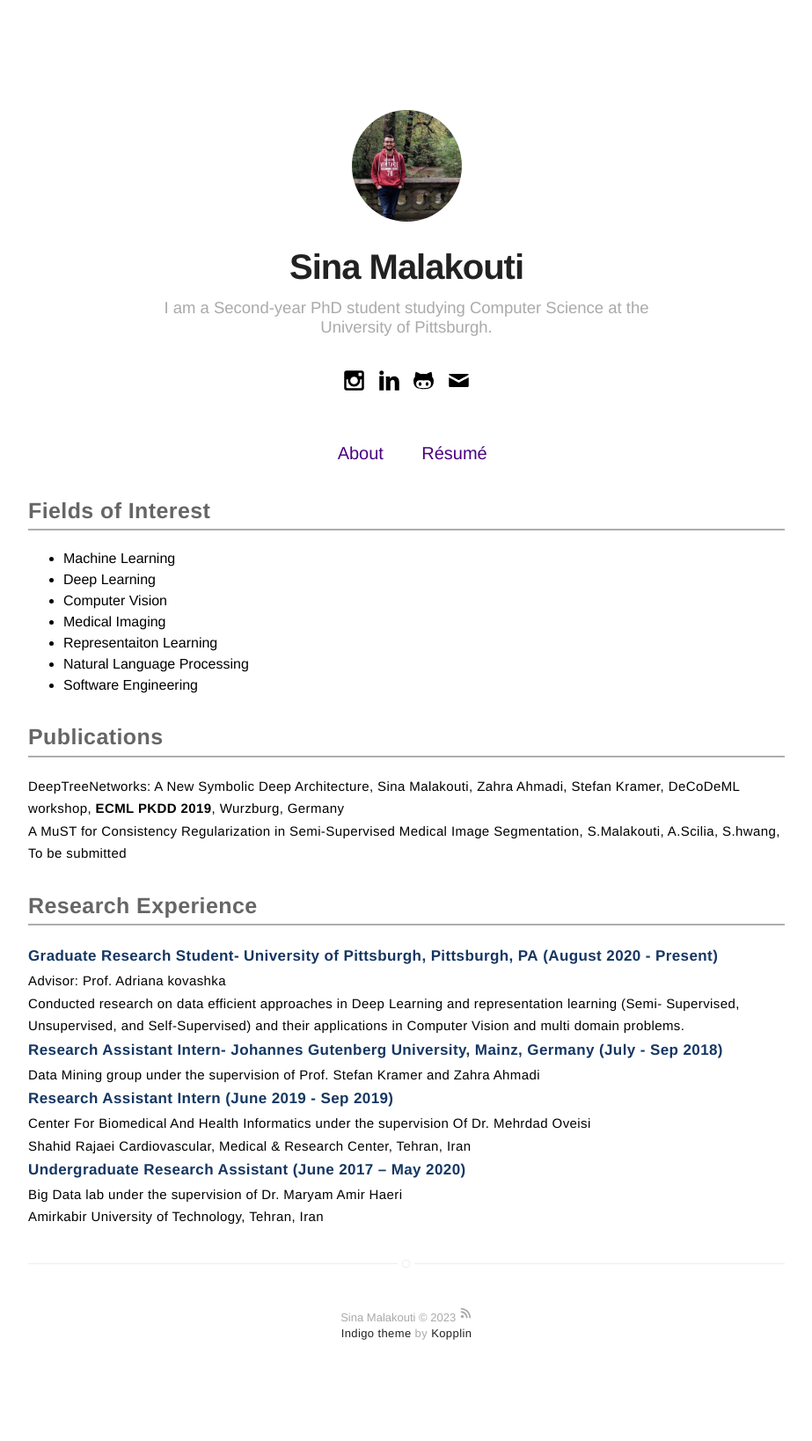
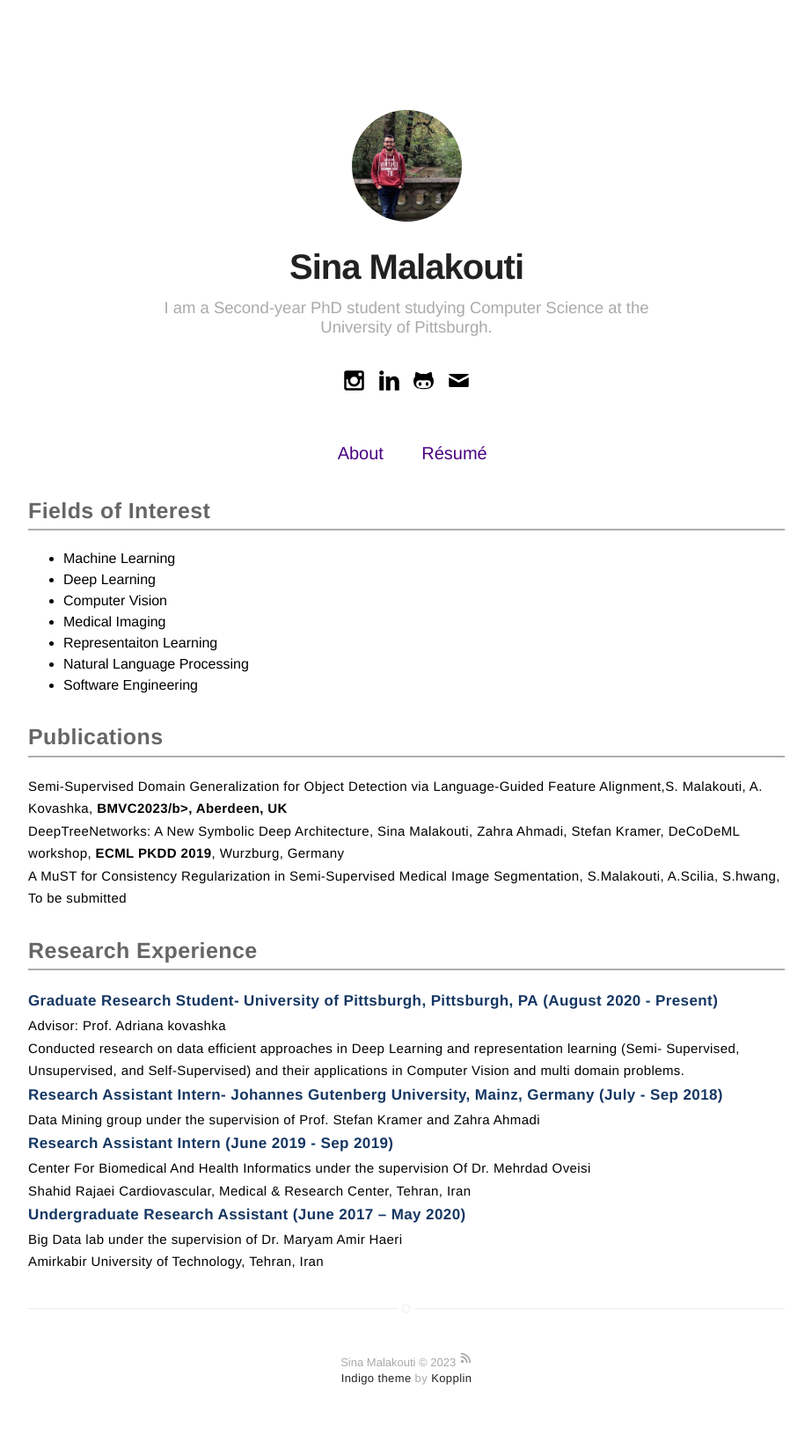
Before and after one commit to sinamalakouti/sinamalakouti.github.io, a Jekyll site: the page built from index.html, in a window 1280 px wide. Shown: the whole page at 88% size, without its empty margins (178-1101 px from the left). Built offline with Jekyll 4.4.1, drawn with Linux system fonts in a browser that asks for light colours; before the commit the page ends 1587 px from its top, so only the background shows below that.

Commit message:
Update header.html

```diff
--- a/_includes/header.html
+++ b/_includes/header.html
@@ -44,6 +44,8 @@
     <div>
 
         <p class="inf_header">Publications</p>
+        <p class="inf_body">Semi-Supervised Domain Generalization for Object Detection via Language-Guided Feature Alignment,S. Malakouti, A. Kovashka,
+             <b>BMVC2023/b>, Aberdeen, UK</p>
         <p class="inf_body">DeepTreeNetworks: A New Symbolic Deep Architecture, Sina Malakouti, Zahra Ahmadi, Stefan Kramer, DeCoDeML workshop,
              <b>ECML PKDD 2019</b>, Wurzburg, Germany</p>
         <p class="inf_body"> A MuST for Consistency Regularization in Semi-Supervised Medical Image Segmentation, S.Malakouti, A.Scilia, S.hwang, To be submitted </p>
```
